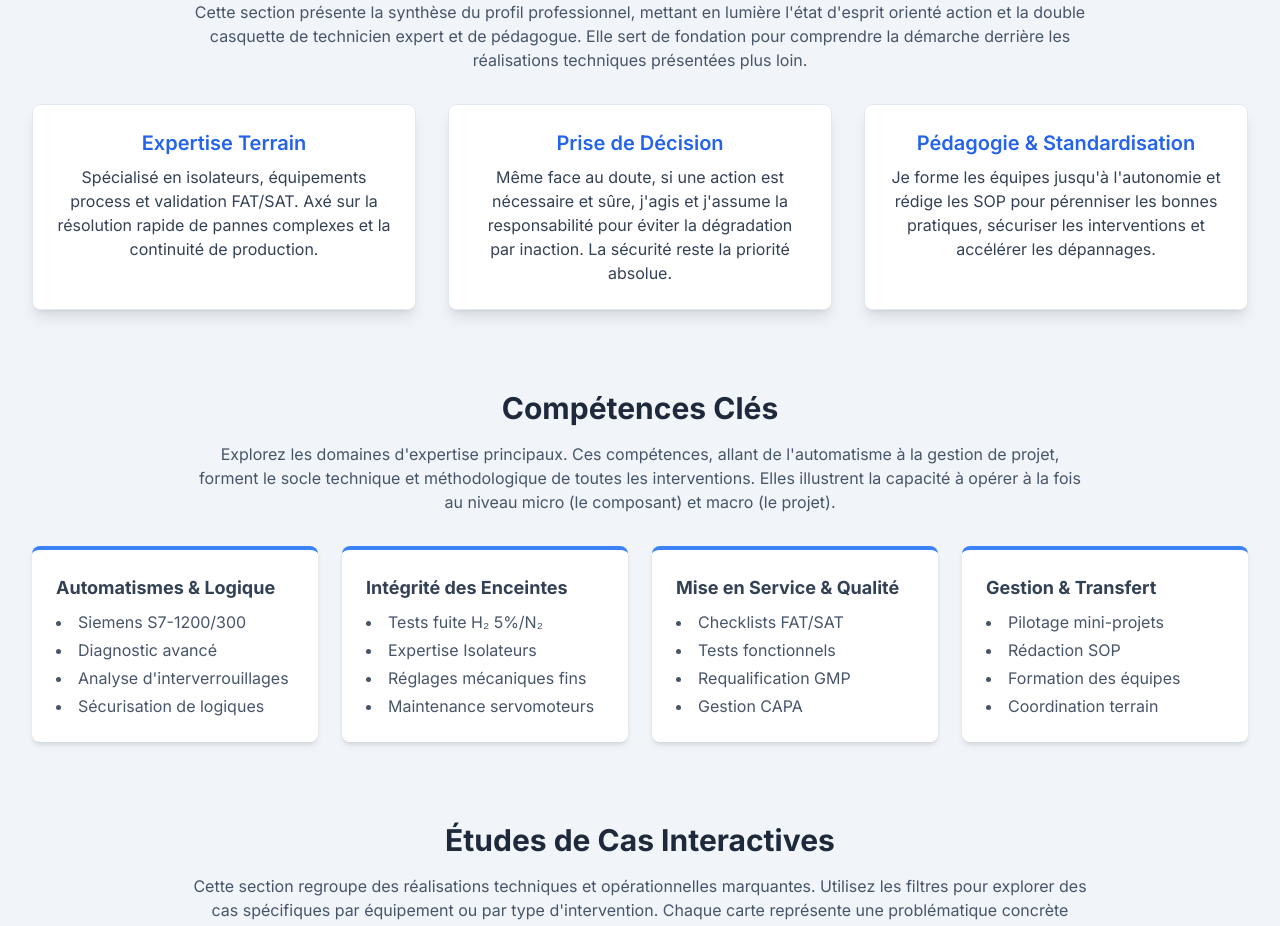
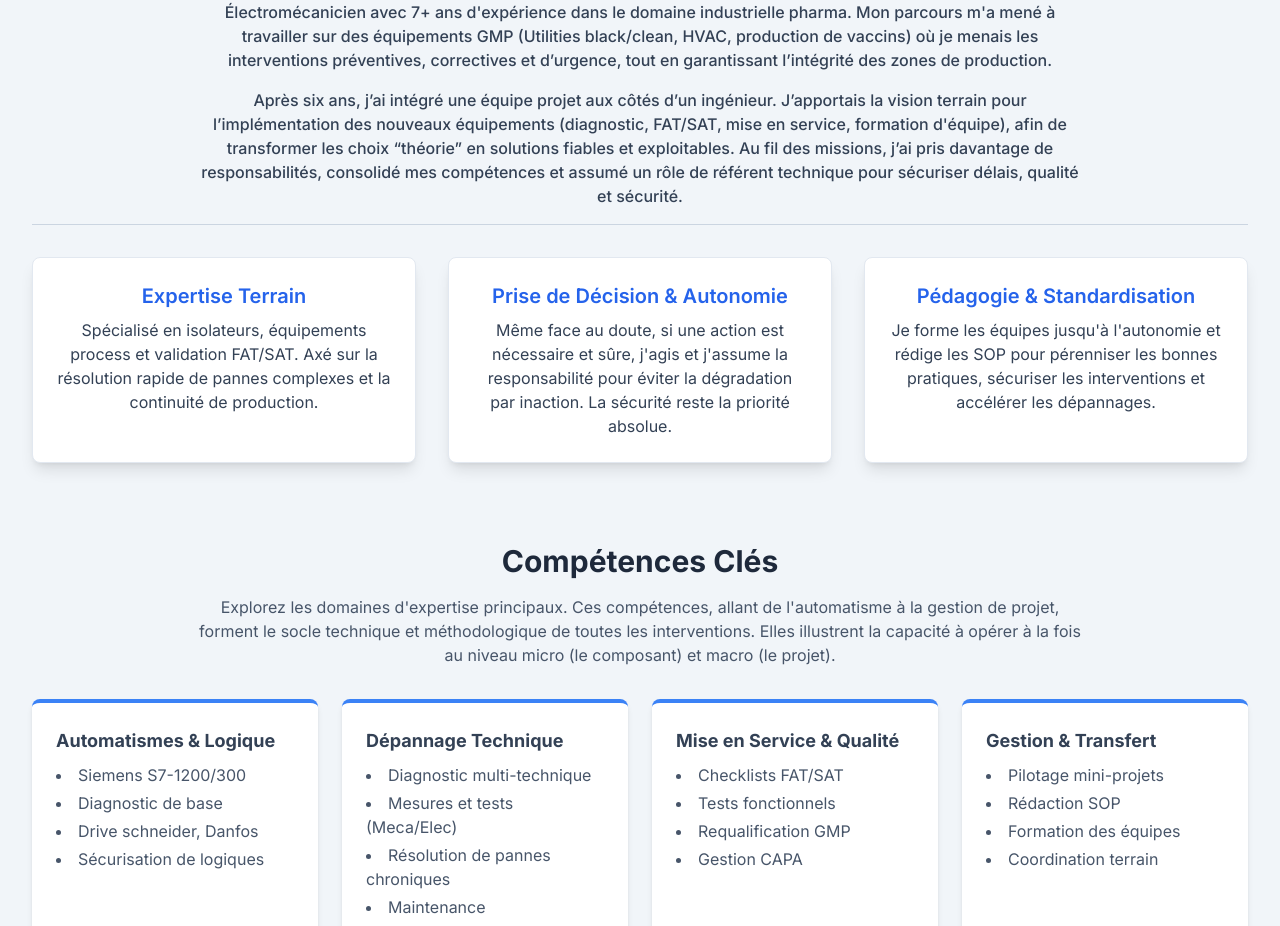
Before and after one commit to Folkj/mon-portfolio-electromecanique, a plain HTML site: page index.html in a window 1280 px wide. Shown: the part 404-1330 px from the top of the page. Drawn offline with nearby package versions, Linux system fonts and the light colour scheme.

Commit message:
Add files via upload

```diff
--- a/index.html
+++ b/index.html
@@ -77,7 +77,7 @@
 
     <header class="bg-slate-800 text-white text-center py-12 px-4 shadow-xl">
         <h1 class="text-4xl md:text-5xl font-bold mb-2">Électromécanicien Industriel</h1>
-        <p class="text-lg md:text-xl text-slate-300 max-w-3xl mx-auto">De la technique terrain à la gestion de projets : dépannage, fiabilisation, optimisation et sécurisation des processus industriels.</p>
+        <p class="text-lg md:text-xl text-slate-300 max-w-3xl mx-auto">De la technique terrain à la gestion de projets : dépannage, fiabilisation, optimisation et sécurisation des équipements industriels.</p>
     </header>
 
     <nav id="navbar" class="sticky top-0 bg-white/80 backdrop-blur-lg shadow-md z-50 transition-all duration-300">
@@ -97,15 +97,17 @@
     <main class="container mx-auto p-4 md:p-8">
 
         <section id="profil" class="my-12 scroll-mt-24">
-            <h2 class="text-3xl font-bold text-center text-slate-800 mb-4">Profil & Philosophie</h2>
-            <p class="text-center max-w-4xl mx-auto text-slate-600 mb-8">Cette section présente la synthèse du profil professionnel, mettant en lumière l'état d'esprit orienté action et la double casquette de technicien expert et de pédagogue. Elle sert de fondation pour comprendre la démarche derrière les réalisations techniques présentées plus loin.</p>
-            <div class="grid md:grid-cols-3 gap-8 text-center">
+            <h2 class="text-3xl font-bold text-center text-slate-800 mb-4">Qui suis-je ?</h2>
+            <p class="text-center max-w-4xl mx-auto text-slate-700 font-medium mb-4">Électromécanicien avec 7+ ans d'expérience dans le domaine industrielle pharma. Mon parcours m'a mené à travailler sur des équipements GMP (Utilities black/clean, HVAC, production de vaccins) où je menais les interventions préventives, correctives et d’urgence, tout en garantissant l’intégrité des zones de production.</p>
+            <p class="text-center max-w-4xl mx-auto text-slate-700 font-medium mb-4">Après six ans, j’ai intégré une équipe projet aux côtés d’un ingénieur. J’apportais la vision terrain pour l’implémentation des nouveaux équipements (diagnostic, FAT/SAT, mise en service, formation d'équipe), afin de transformer les choix “théorie” en solutions fiables et exploitables. Au fil des missions, j’ai pris davantage de responsabilités, consolidé mes compétences et assumé un rôle de référent technique pour sécuriser délais, qualité et sécurité.</p>
+
+            <div class="grid md:grid-cols-3 gap-8 text-center pt-8 border-t border-slate-300">
                 <div class="bg-white p-6 rounded-lg shadow-lg border border-slate-200">
                     <h3 class="text-xl font-semibold text-blue-600 mb-2">Expertise Terrain</h3>
                     <p>Spécialisé en isolateurs, équipements process et validation FAT/SAT. Axé sur la résolution rapide de pannes complexes et la continuité de production.</p>
                 </div>
                 <div class="bg-white p-6 rounded-lg shadow-lg border border-slate-200">
-                    <h3 class="text-xl font-semibold text-blue-600 mb-2">Prise de Décision</h3>
+                    <h3 class="text-xl font-semibold text-blue-600 mb-2">Prise de Décision & Autonomie </h3>
                     <p>Même face au doute, si une action est nécessaire et sûre, j'agis et j'assume la responsabilité pour éviter la dégradation par inaction. La sécurité reste la priorité absolue.</p>
                 </div>
                 <div class="bg-white p-6 rounded-lg shadow-lg border border-slate-200">
@@ -123,18 +125,18 @@
                     <h3 class="text-lg font-bold mb-2">Automatismes & Logique</h3>
                     <ul class="list-disc list-inside space-y-1 text-slate-600">
                         <li>Siemens S7-1200/300</li>
-                        <li>Diagnostic avancé</li>
-                        <li>Analyse d'interverrouillages</li>
+                        <li>Diagnostic de base</li>
+                        <li>Drive schneider, Danfos</li>
                         <li>Sécurisation de logiques</li>
                     </ul>
                 </div>
                 <div class="bg-white p-6 rounded-lg shadow-md border-t-4 border-blue-500">
-                    <h3 class="text-lg font-bold mb-2">Intégrité des Enceintes</h3>
+                    <h3 class="text-lg font-bold mb-2">Dépannage Technique</h3>
                     <ul class="list-disc list-inside space-y-1 text-slate-600">
-                        <li>Tests fuite H₂ 5%/N₂</li>
-                        <li>Expertise Isolateurs</li>
-                        <li>Réglages mécaniques fins</li>
-                        <li>Maintenance servomoteurs</li>
+                        <li>Diagnostic multi-technique</li>
+                        <li>Mesures et tests (Meca/Elec)</li>
+                        <li>Résolution de pannes chroniques</li>
+                        <li>Maintenance</li>
                     </ul>
                 </div>
                 <div class="bg-white p-6 rounded-lg shadow-md border-t-4 border-blue-500">
@@ -159,7 +161,7 @@
         </section>
 
         <section id="etudes-de-cas" class="my-20 scroll-mt-24">
-            <h2 class="text-3xl font-bold text-center text-slate-800 mb-4">Études de Cas Interactives</h2>
+            <h2 class="text-3xl font-bold text-center text-slate-800 mb-4">Études de Cas</h2>
             <p class="text-center max-w-4xl mx-auto text-slate-600 mb-8">Cette section regroupe des réalisations techniques et opérationnelles marquantes. Utilisez les filtres pour explorer des cas spécifiques par équipement ou par type d'intervention. Chaque carte représente une problématique concrète résolue, démontrant l'application pratique des compétences.</p>
 
             <div id="filters" class="flex flex-wrap justify-center gap-2 mb-8">
@@ -184,7 +186,7 @@
 
         <section id="impact" class="my-20 scroll-mt-24">
             <h2 class="text-3xl font-bold text-center text-slate-800 mb-4">Impact Chiffré & Projets</h2>
-            <p class="text-center max-w-4xl mx-auto text-slate-600 mb-8">La valeur d'une intervention se mesure aussi par son impact financier et opérationnel. Cette section met en évidence les résultats quantifiables à travers des métriques clés et une visualisation de l'optimisation des coûts, ainsi que la portée des responsabilités en gestion de projet.</p>
+            <p class="text-center max-w-4xl mx-auto text-slate-600 mb-8">La valeur d'une intervention se mesure aussi par son impact financier et opérationnel.</p>
             <div class="grid md:grid-cols-2 lg:grid-cols-4 gap-6 mb-12">
 
                 <!-- Impact 1: > 150 M€ -->
@@ -193,7 +195,7 @@
                     <div class="text-4xl font-bold">> 150 M€</div>
                     <div class="mt-2">Projets CAPEX gérés techniquement</div>
                     <div class="absolute z-10 bottom-full left-1/2 -translate-x-1/2 mb-3 p-3 w-64 bg-slate-800 text-white text-sm rounded-lg shadow-xl opacity-0 transition-opacity duration-300 pointer-events-none group-hover:opacity-100">
-                        Supervision technique et participation aux FAT/SAT de nouveaux équipements, en support à l’ingénieur projet, lors du revamping d’un bâtiment de production.
+                        Supervision technique multidisciplinaire et participation aux FAT/SAT de nouveaux équipements, en support à l’ingénieur projet, lors du revamping d’un bâtiment de production FDA.
                         <!-- Triangle du bas vers le haut -->
                         <div class="absolute top-full left-1/2 -translate-x-1/2 w-3 h-3 bg-slate-800 transform rotate-45 origin-top-left -mt-1"></div>
                     </div>
@@ -214,7 +216,7 @@
                     <div class="text-4xl font-bold">-97,6%</div>
                     <div class="mt-2">Économie sur pièces de rechange (vs OEM)</div>
                     <div class="absolute z-10 bottom-full left-1/2 -translate-x-1/2 mb-3 p-3 w-64 bg-slate-800 text-white text-sm rounded-lg shadow-xl opacity-0 transition-opacity duration-300 pointer-events-none group-hover:opacity-100">
-                        Qualification d'une solution de joint compatible IPA pour têtes de pompe Unifuges, réduisant le coût unitaire de 420€ (OEM) à 10€ (fournisseur alternatif).
+                        Qualification d'une solution de joint compatible IPA pour têtes de pompe péristaltique, réduisant le coût unitaire de 420€ (OEM) à 10€ (fournisseur alternatif).
                         <!-- Triangle du bas vers le haut -->
                         <div class="absolute top-full left-1/2 -translate-x-1/2 w-3 h-3 bg-slate-800 transform rotate-45 origin-top-left -mt-1"></div>
                     </div>
@@ -225,7 +227,7 @@
                     <div class="text-4xl font-bold">&lt; 2h</div>
                     <div class="mt-2">Diagnostic sur panne externe non résolue</div>
                     <div class="absolute z-10 bottom-full left-1/2 -translate-x-1/2 mb-3 p-3 w-64 bg-slate-800 text-white text-sm rounded-lg shadow-xl opacity-0 transition-opacity duration-300 pointer-events-none group-hover:opacity-100">
-                        Diagnostic ultra-rapide (moins de 2 heures) sur un défaut de coupe-fil sur une brodeuse industrielle, non résolu après plusieurs interventions externes coûteuses. Cause : capteur inductif desserré.
+                        Diagnostic ultra-rapide (moins de 2 heures) sur un défaut de coupe-fil sur une brodeuse industrielle, non résolu après plusieurs interventions externes coûteuses.
                         <!-- Triangle du bas vers le haut -->
                         <div class="absolute top-full left-1/2 -translate-x-1/2 w-3 h-3 bg-slate-800 transform rotate-45 origin-top-left -mt-1"></div>
                     </div>
@@ -244,7 +246,7 @@
             <div class="grid md:grid-cols-2 gap-8 max-w-4xl mx-auto">
                 <!-- Colonne de Contact -->
                 <div class="bg-white p-8 rounded-lg shadow-xl border border-slate-200">
-                    <p class="text-center text-slate-600 mb-6">Je suis disponible pour discuter de vos défis en fiabilisation et maintenance électromécanique, ou pour un poste à haute responsabilité technique.</p>
+                    <p class="text-center text-slate-600 mb-6">Je suis disponible pour discuter de vos besoin en électromécanique, fiabilisation et maintenance.</p>
                     <div class="space-y-4">
                     <div class="flex items-center space-x-4">
                         <span class="text-2xl text-blue-600">📧</span>
```
